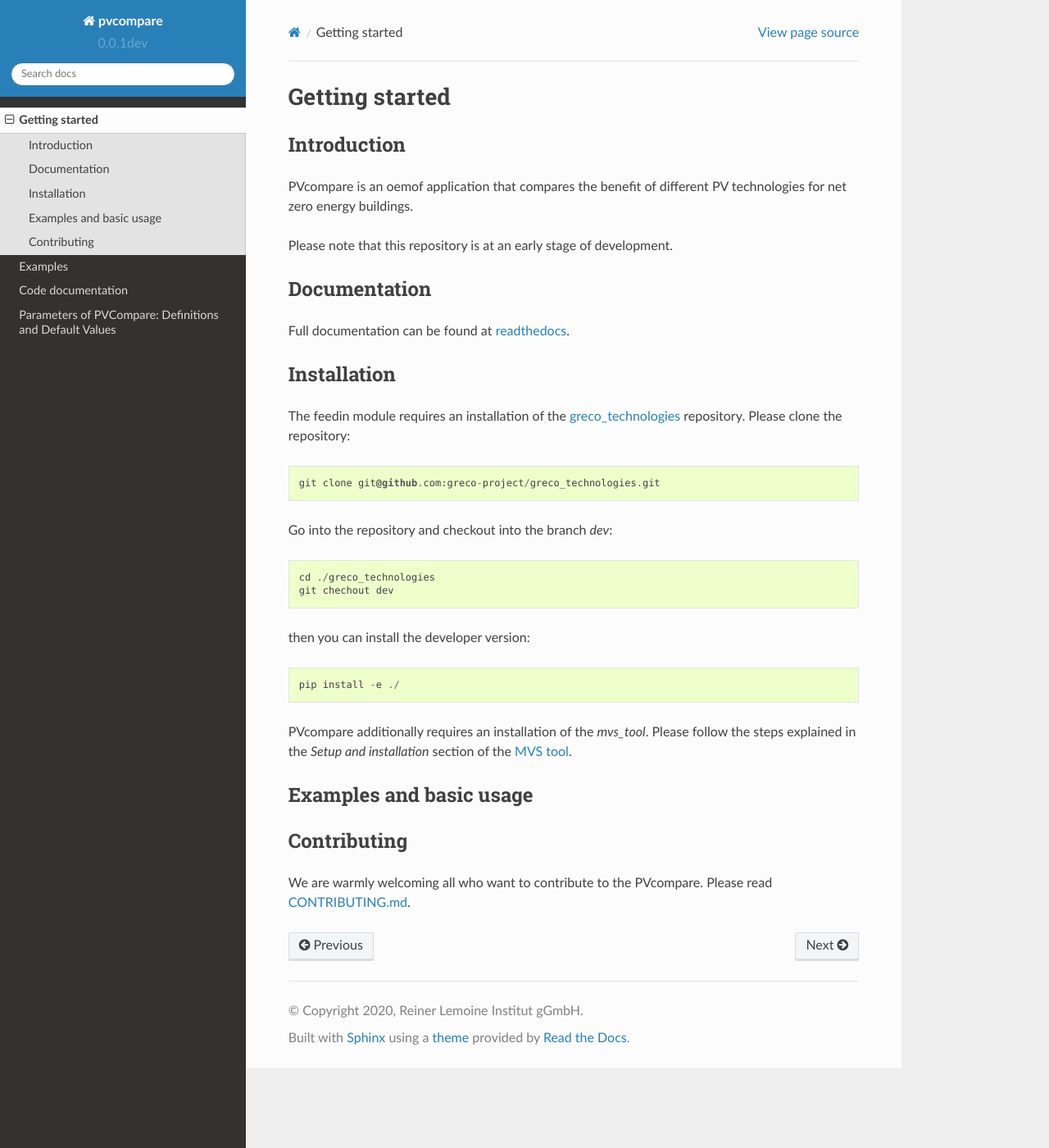
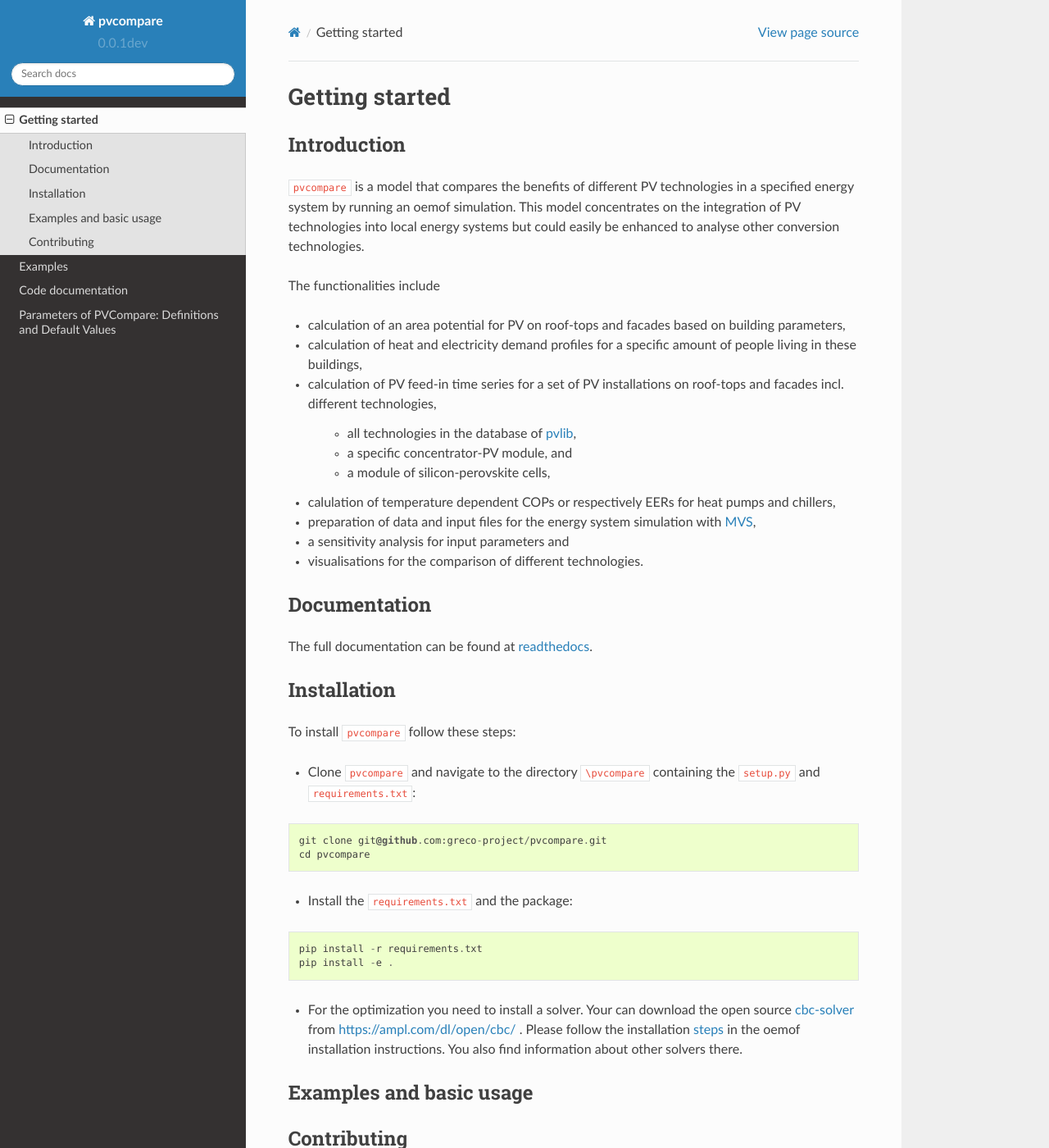
Before and after one commit to greco-project/pvcompare, a Sphinx documentation site: the page built from docs/getting_started.rst, in a window 1280 px wide and 1400 px high. Shown: the whole window at 82% size. Built offline with Sphinx 7.4.7 and the Read the Docs theme 2.0.0, drawn with Linux system fonts in a browser that asks for light colours; formulas are drawn with MathJax 3; some of the changed text lies outside the part shown.

Commit message:
Update introduction and installation instructions

```diff
--- a/docs/getting_started.rst
+++ b/docs/getting_started.rst
@@ -5,40 +5,50 @@ Getting started
 Introduction
 =============
 
-PVcompare is an oemof application that compares the benefit of different PV technologies for net zero energy buildings.
+``pvcompare`` is a model that compares the benefits of different PV technologies in a specified energy system by running
+an oemof simulation. This model concentrates on the integration of PV technologies into local energy systems but could
+easily be enhanced to analyse other conversion technologies.
 
-Please note that this repository is at an early stage of development.
+The functionalities include
+
+* calculation of an area potential for PV on roof-tops and facades based on building parameters,
+* calculation of heat and electricity demand profiles for a specific amount of people living in these buildings,
+* calculation of PV feed-in time series for a set of PV installations on roof-tops and facades incl. different technologies,
+
+    * all technologies in the database of `pvlib <https://pvlib-python.readthedocs.io/en/stable/index.html>`_,
+    * a specific concentrator-PV module, and
+    * a module of silicon-perovskite cells,
+
+* calulation of temperature dependent COPs or respectively EERs for heat pumps and chillers,
+* preparation of data and input files for the energy system simulation with `MVS <https://github.com/rl-institut/multi-vector-simulator>`_,
+* a sensitivity analysis for input parameters and
+* visualisations for the comparison of different technologies.
 
 Documentation
 ==============
 
-Full documentation can be found at `readthedocs <http://pvcompare.readthedocs.org>`_.
+The full documentation can be found at `readthedocs <http://pvcompare.readthedocs.org>`_.
 
 Installation
 ============
 
-The feedin module requires an installation of the `greco_technologies <https://github.com/greco-project/greco_technologies>`_
-repository. Please clone the repository:
+To install ``pvcompare`` follow these steps:
+
+- Clone ``pvcompare`` and navigate to the directory ``\pvcompare`` containing the ``setup.py`` and ``requirements.txt``:
 
 ::
 
-    git clone git@github.com:greco-project/greco_technologies.git
+   git clone git@github.com:greco-project/pvcompare.git
+   cd pvcompare
 
-Go into the repository and checkout into the branch `dev`:
+- Install the ``requirements.txt`` and the package:
 
 ::
 
-    cd ./greco_technologies
-    git chechout dev
+   pip install -r requirements.txt
+   pip install -e .
 
-then you can install the developer version:
-
-::
-
-    pip install -e ./
-
-
-PVcompare additionally requires an installation of the `mvs_tool`. Please follow the steps explained in the `Setup and installation` section of the `MVS tool <https://github.com/rl-institut/mvs_eland>`_.
+- For the optimization you need to install a solver. Your can download the open source `cbc-solver <https://projects.coin-or.org/Cbc>`_ from https://ampl.com/dl/open/cbc/ . Please follow the installation `steps <https://oemof-solph.readthedocs.io/en/latest/readme.html#installing-a-solver>`_ in the oemof installation instructions. You also find information about other solvers there.
 
 
 Examples and basic usage
@@ -48,5 +58,5 @@ Examples and basic usage
 Contributing
 ==============
 
-We are warmly welcoming all who want to contribute to the PVcompare.
-Please read `CONTRIBUTING.md <https://github.com/greco-project/pvcompare/blob/dev/CONTRIBUTING.md>`_.
+We are warmly welcoming all who want to contribute to ``pvcompare``.
+Please read our `Contributing Guidelines <https://github.com/greco-project/pvcompare/blob/dev/CONTRIBUTING.md>`_.
```
Also changed, not shown: README.rst (+29 -19 lines).
